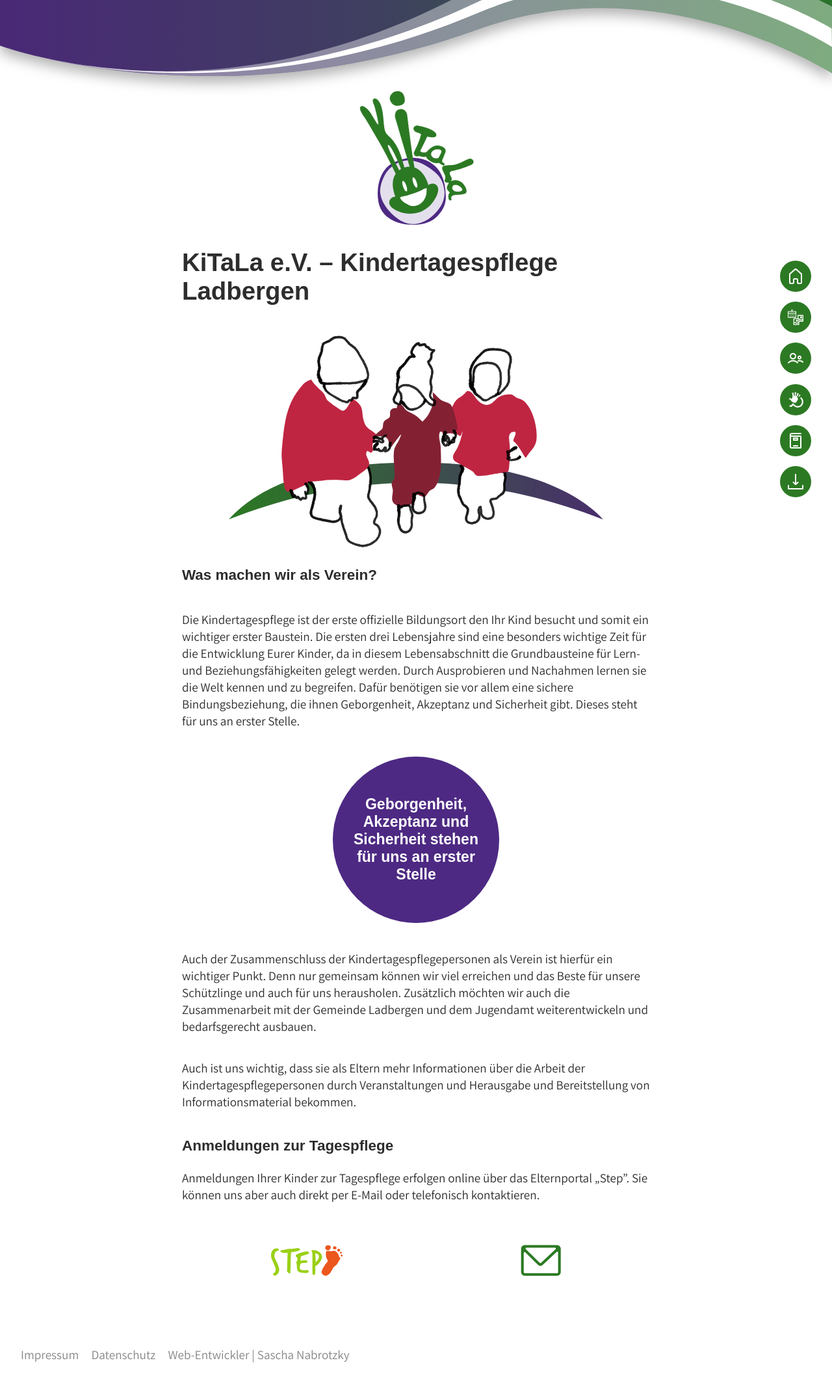
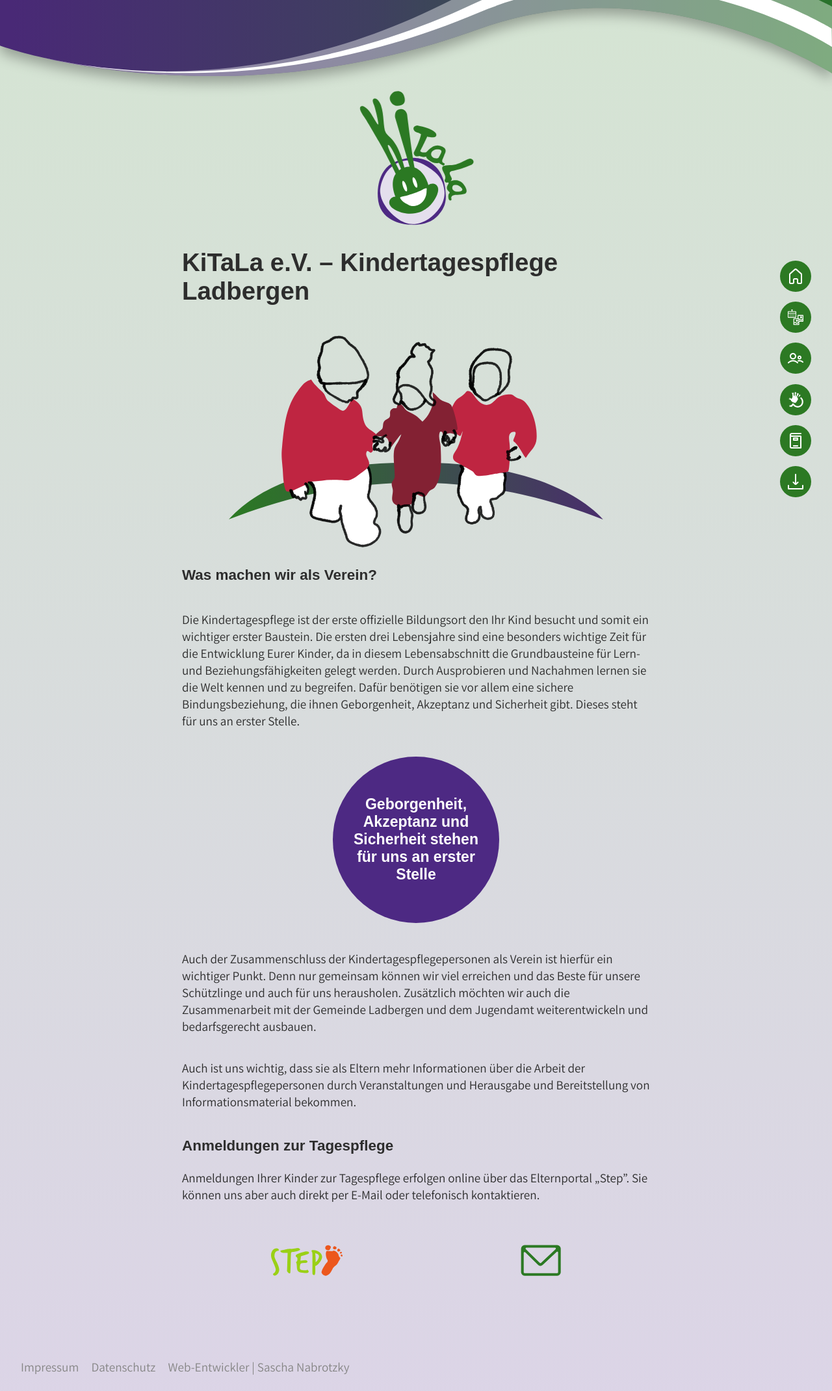
Before and after one commit to sascha-nabrotzky/kitala-website, a React (Create React App) app: page /#/ in a window 1280 px wide. Shown: the whole page at 65% size. Built offline with nearby package versions, Linux system fonts and the light colour scheme; a web font is replaced by a local one.

Commit message:
remove some smaller issues

```diff
--- a/src/styling/footer.module.scss
+++ b/src/styling/footer.module.scss
@@ -13,7 +13,7 @@ footer {
 
 @media (min-width: 1024px) {
   .footerListItems {
-    margin: 2em 0 1rem;
+    margin: 3em 0 1rem;
   }
 }
 
--- a/src/styling/index.scss
+++ b/src/styling/index.scss
@@ -6,6 +6,7 @@ body {
   -webkit-font-smoothing: antialiased;
   -moz-osx-font-smoothing: grayscale;
   color: $colblack;
+  background-image: linear-gradient($colgreentransp, $colviolettransp);
 
   & > div {
     display: flex;
--- a/src/styling/variables.module.scss
+++ b/src/styling/variables.module.scss
@@ -62,8 +62,8 @@ $colormuted: #868686;
 $colorlightgray: rgb(245, 245, 245);
 $colblack: #2d2d2d;
 $colgreen: #2c7923;
-$colgreentransp: rgba(44, 121, 35, 0.5);
+$colgreentransp: rgba(44, 121, 35, 0.2);
 $colviolet: #4d2983;
-$colviolettransp: rgba(78, 42, 132, 0.7);
+$colviolettransp: rgba(78, 42, 132, 0.2);
 $colwhite: #fff;
 $colwhitetansp: rgba(255, 255, 255, 0.8);
```
Also changed, not shown: src/text/artikel_gemeinsam.json (+1 -1 lines).
